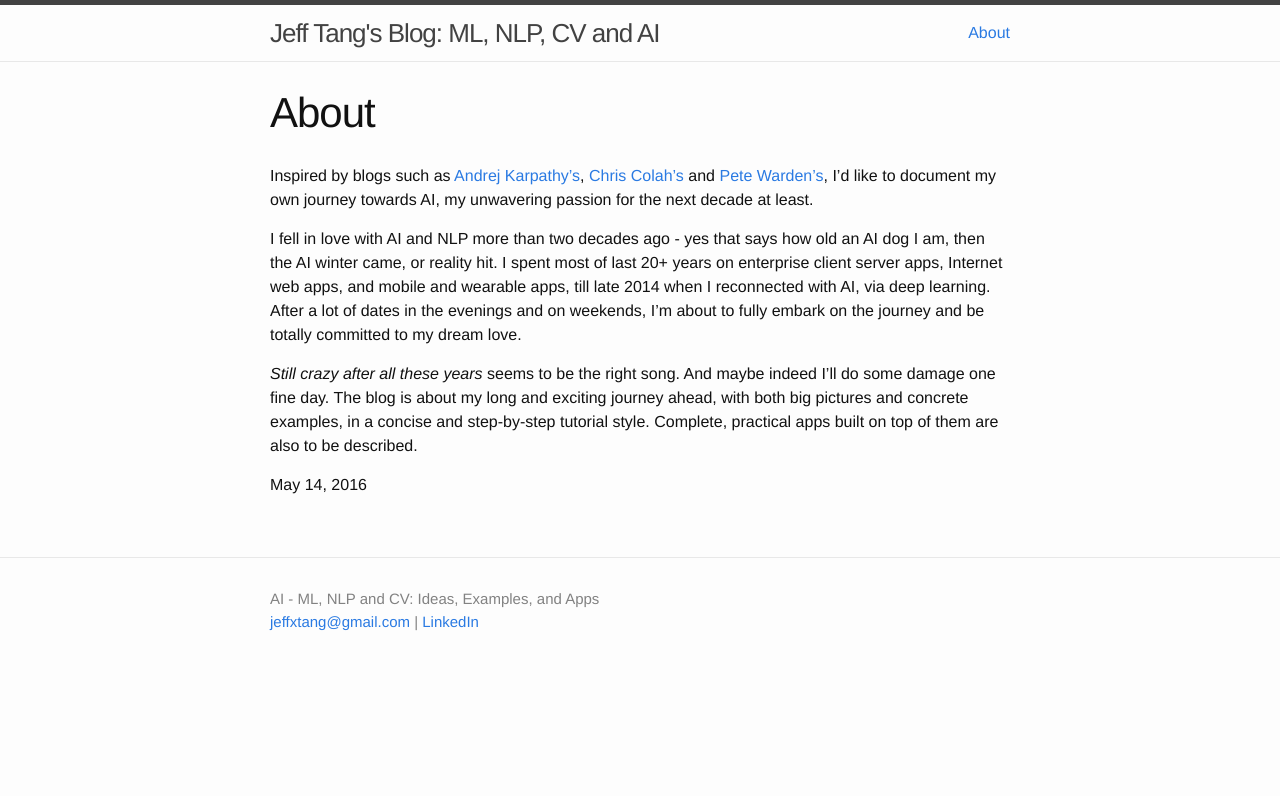
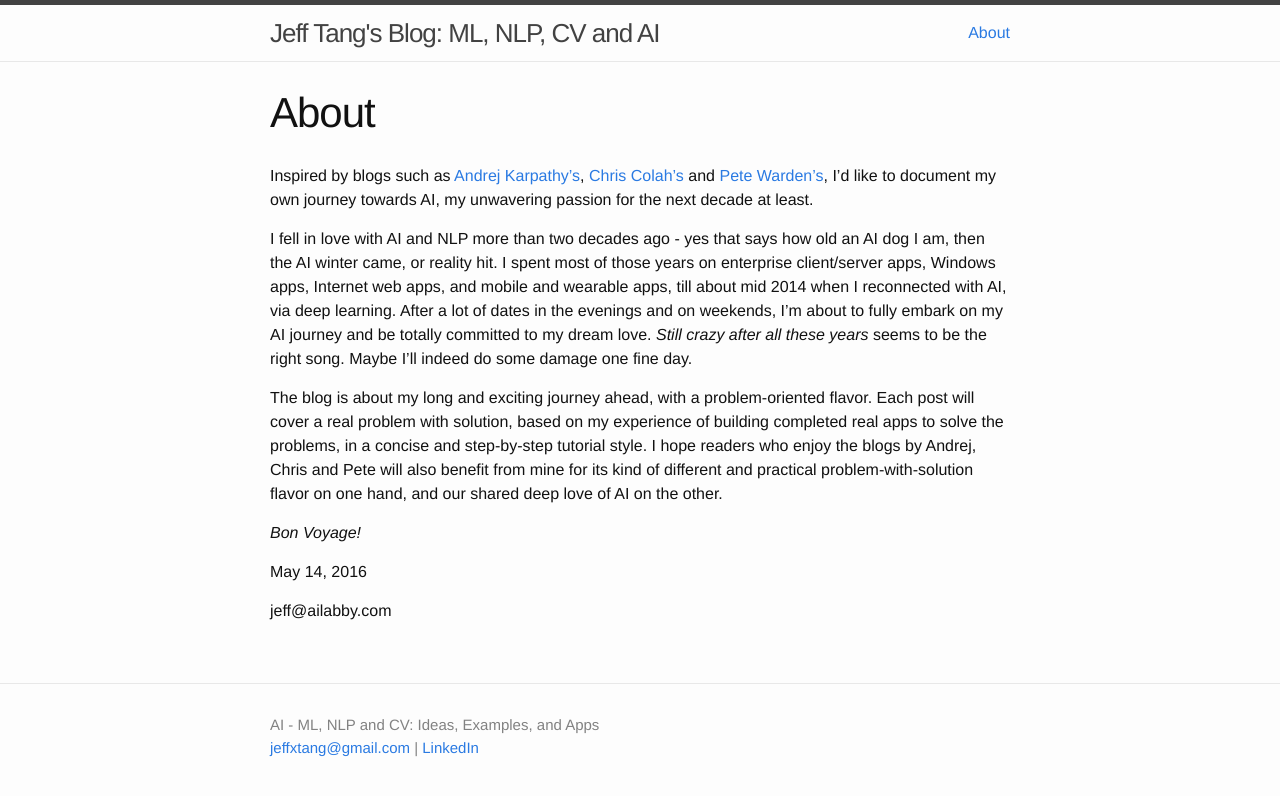
Before and after one commit to jeffxtang/jeffxtang.github.io, a Jekyll site: the page built from about.md, in a window 1280 px wide. Shown: the top 796 px of the page. Built offline with Jekyll 4.4.1, drawn with Linux system fonts in a browser that asks for light colours.

Commit message:
further update of about

```diff
--- a/about.md
+++ b/about.md
@@ -6,8 +6,12 @@ permalink: /about/
 
 Inspired by blogs such as [Andrej Karpathy's](http://karpathy.github.io/), [Chris Colah's](http://colah.github.io/) and [Pete Warden's](http://petewarden.com/), I'd like to document my own journey towards AI, my unwavering passion for the next decade at least.
 
-I fell in love with AI and NLP more than two decades ago - yes that says how old an AI dog I am, then the AI winter came, or reality hit. I spent most of last 20+ years on enterprise client server apps, Internet web apps, and mobile and wearable apps, till late 2014 when I reconnected with AI, via deep learning. After a lot of dates in the evenings and on weekends, I'm about to fully embark on the journey and be totally committed to my dream love.
+I fell in love with AI and NLP more than two decades ago - yes that says how old an AI dog I am, then the AI winter came, or reality hit. I spent most of those years on enterprise client/server apps, Windows apps, Internet web apps, and mobile and wearable apps, till about mid 2014 when I reconnected with AI, via deep learning. After a lot of dates in the evenings and on weekends, I'm about to fully embark on my AI journey and be totally committed to my dream love. *Still crazy after all these years* seems to be the right song. Maybe I'll indeed do some damage one fine day.
 
-*Still crazy after all these years* seems to be the right song. And maybe indeed I'll do some damage one fine day. The blog is about my long and exciting journey ahead, with both big pictures and concrete examples, in a concise and step-by-step tutorial style. Complete, practical apps built on top of them are also to be described.
+The blog is about my long and exciting journey ahead, with a problem-oriented flavor. Each post will cover a real problem with solution, based on my experience of building completed real apps to solve the problems, in a concise and step-by-step tutorial style. I hope readers who enjoy the blogs by Andrej, Chris and Pete will also benefit from mine for its kind of different and practical problem-with-solution flavor on one hand, and our shared deep love of AI on the other.
+
+*Bon Voyage!*
 
 May 14, 2016
+
+jeff@ailabby.com
```
